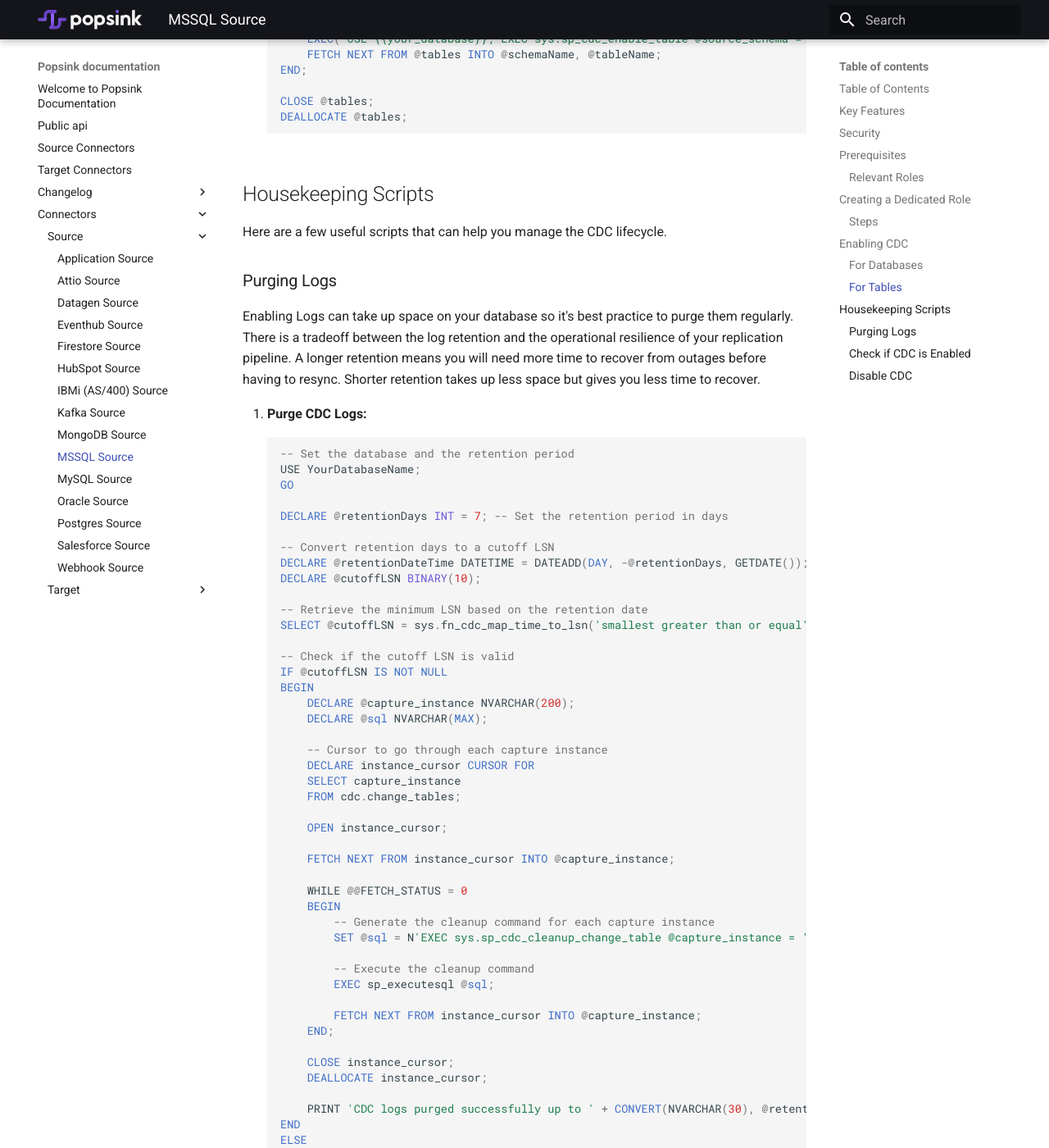
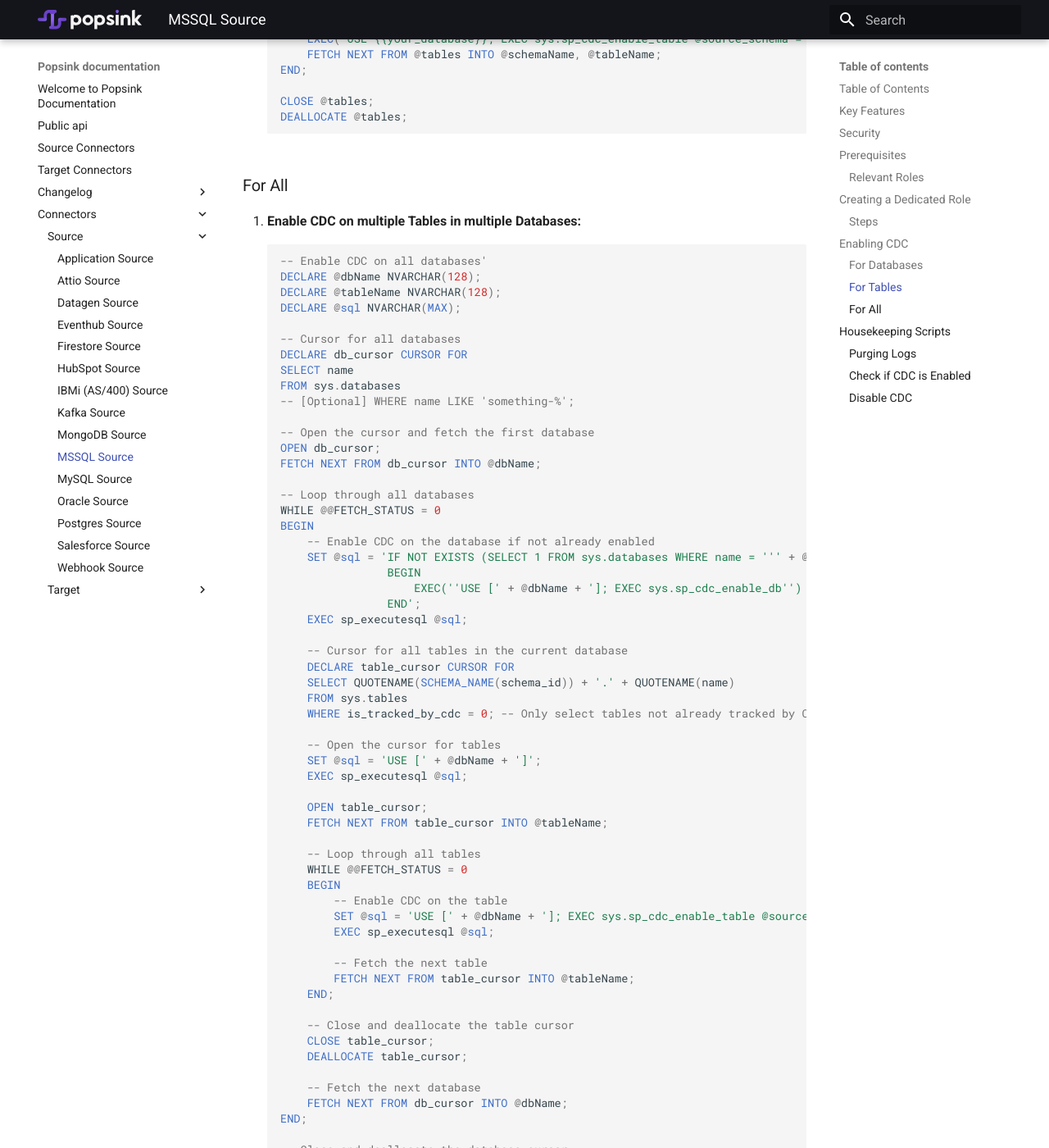
Before and after one commit to Popsink/documentation, an MkDocs documentation site: the page built from docs/connectors/source/mssql.md, in a window 1280 px wide and 1400 px high, scrolled down 3773 px. Shown: the whole window at 82% size. Built offline with MkDocs 1.6.1 and Material for MkDocs 9.7.7, drawn with Linux system fonts in a browser that asks for light colours; some of the changed text lies outside the part shown.

Commit message:
Update mssql.md

````diff
--- a/docs/connectors/source/mssql.md
+++ b/docs/connectors/source/mssql.md
@@ -142,6 +142,71 @@
     DEALLOCATE @tables;
     ```
 
+### For All
+1. **Enable CDC on multiple Tables in multiple Databases:**
+    ```sql
+    -- Enable CDC on all databases'
+    DECLARE @dbName NVARCHAR(128);
+    DECLARE @tableName NVARCHAR(128);
+    DECLARE @sql NVARCHAR(MAX);
+
+    -- Cursor for all databases
+    DECLARE db_cursor CURSOR FOR
+    SELECT name
+    FROM sys.databases
+    -- [Optional] WHERE name LIKE 'something-%';
+
+    -- Open the cursor and fetch the first database
+    OPEN db_cursor;
+    FETCH NEXT FROM db_cursor INTO @dbName;
+
+    -- Loop through all databases
+    WHILE @@FETCH_STATUS = 0
+    BEGIN
+        -- Enable CDC on the database if not already enabled
+        SET @sql = 'IF NOT EXISTS (SELECT 1 FROM sys.databases WHERE name = ''' + @dbName + ''' AND is_cdc_enabled = 1)
+                    BEGIN
+                        EXEC(''USE [' + @dbName + ']; EXEC sys.sp_cdc_enable_db'')
+                    END';
+        EXEC sp_executesql @sql;
+
+        -- Cursor for all tables in the current database
+        DECLARE table_cursor CURSOR FOR
+        SELECT QUOTENAME(SCHEMA_NAME(schema_id)) + '.' + QUOTENAME(name)
+        FROM sys.tables
+        WHERE is_tracked_by_cdc = 0; -- Only select tables not already tracked by CDC, you may add more conditions
+
+        -- Open the cursor for tables
+        SET @sql = 'USE [' + @dbName + ']';
+        EXEC sp_executesql @sql;
+
+        OPEN table_cursor;
+        FETCH NEXT FROM table_cursor INTO @tableName;
+
+        -- Loop through all tables
+        WHILE @@FETCH_STATUS = 0
+        BEGIN
+            -- Enable CDC on the table
+            SET @sql = 'USE [' + @dbName + ']; EXEC sys.sp_cdc_enable_table @source_schema = N''' + SCHEMA_NAME(schema_id) + ''', @source_name = N''' + @tableName + ''', @role_name = NULL, @supports_net_changes = 1';
+            EXEC sp_executesql @sql;
+
+            -- Fetch the next table
+            FETCH NEXT FROM table_cursor INTO @tableName;
+        END;
+
+        -- Close and deallocate the table cursor
+        CLOSE table_cursor;
+        DEALLOCATE table_cursor;
+
+        -- Fetch the next database
+        FETCH NEXT FROM db_cursor INTO @dbName;
+    END;
+
+    -- Close and deallocate the database cursor
+    CLOSE db_cursor;
+    DEALLOCATE db_cursor;
+    ```
+
 ## Housekeeping Scripts
 
 Here are a few useful scripts that can help you manage the CDC lifecycle.
````
